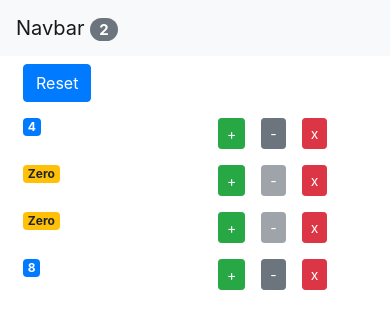
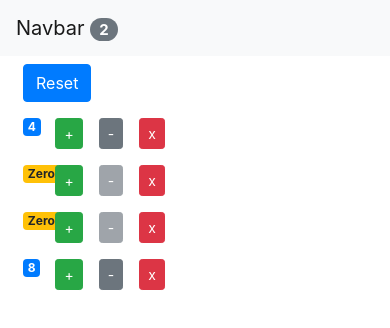
Before and after one commit to hassantvs24/all-react, a React (Create React App) app in the folder counter-app/: page / in a window 390 px wide. Shown: the top 328 px of the page. Built offline with nearby package versions, Linux system fonts and the light colour scheme.

Commit message:
Update counter.jsx

```diff
--- a/counter-app/src/components/counter.jsx
+++ b/counter-app/src/components/counter.jsx
@@ -20,10 +20,10 @@ class Counter extends Component {
     const {counter, onIncrement, onDecrement, onDelete} = this.props;
     return (
       <div className="row">
-        <div className="col col-md-1">
+        <div className="col-1">
           <span className={this.getBadgeClasses()}>{this.formatCount()}</span>
         </div>
-        <div className="col col-md-2">
+        <div className="col">
           <button onClick={() => onIncrement(counter)} className="btn btn-success btn-sm m-2">+</button>
           <button onClick={() => onDecrement(counter)} className="btn btn-secondary btn-sm m-2" disabled={this.btnEnbDsb()}>-</button>
           <button onClick={() => onDelete(counter.id)} className="btn btn-danger btn-sm m-2">x</button>
```
